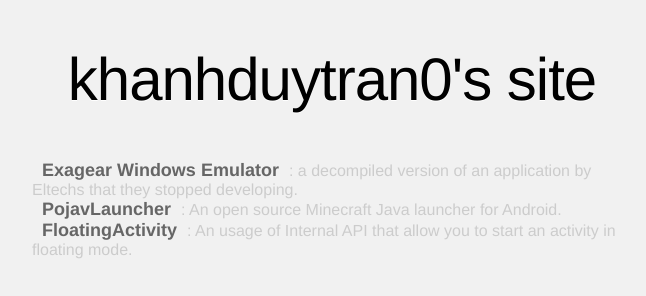
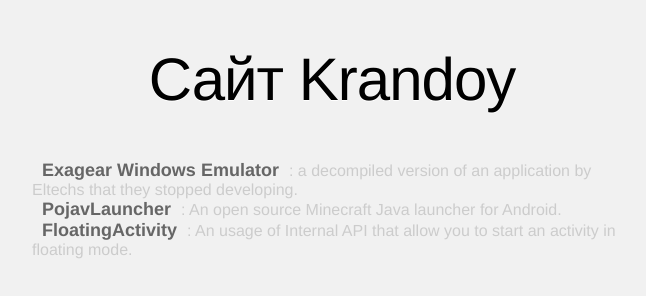
Before and after one commit to Krandoy/Krandoy.github.io, a plain HTML site: page index.html in a window 1280 px wide. Shown: the whole page, without its empty margins (308-954 px from the left). Drawn offline with Linux system fonts and the light colour scheme.

Commit message:
Изменение оглавления

```diff
--- a/index.html
+++ b/index.html
@@ -52,7 +52,7 @@
 
     <div class="container">
 
-      <h1>khanhduytran0's site</h1>
+      <h1>Сайт Krandoy</h1>
 
       <div id="links">
         <a href="https://github.com/khanhduytran0/exagear_windows_emulator"><b style="font-size: 18px">Exagear Windows Emulator</b></a>: a decompiled version of an application by Eltechs that they stopped developing.<br>
```
